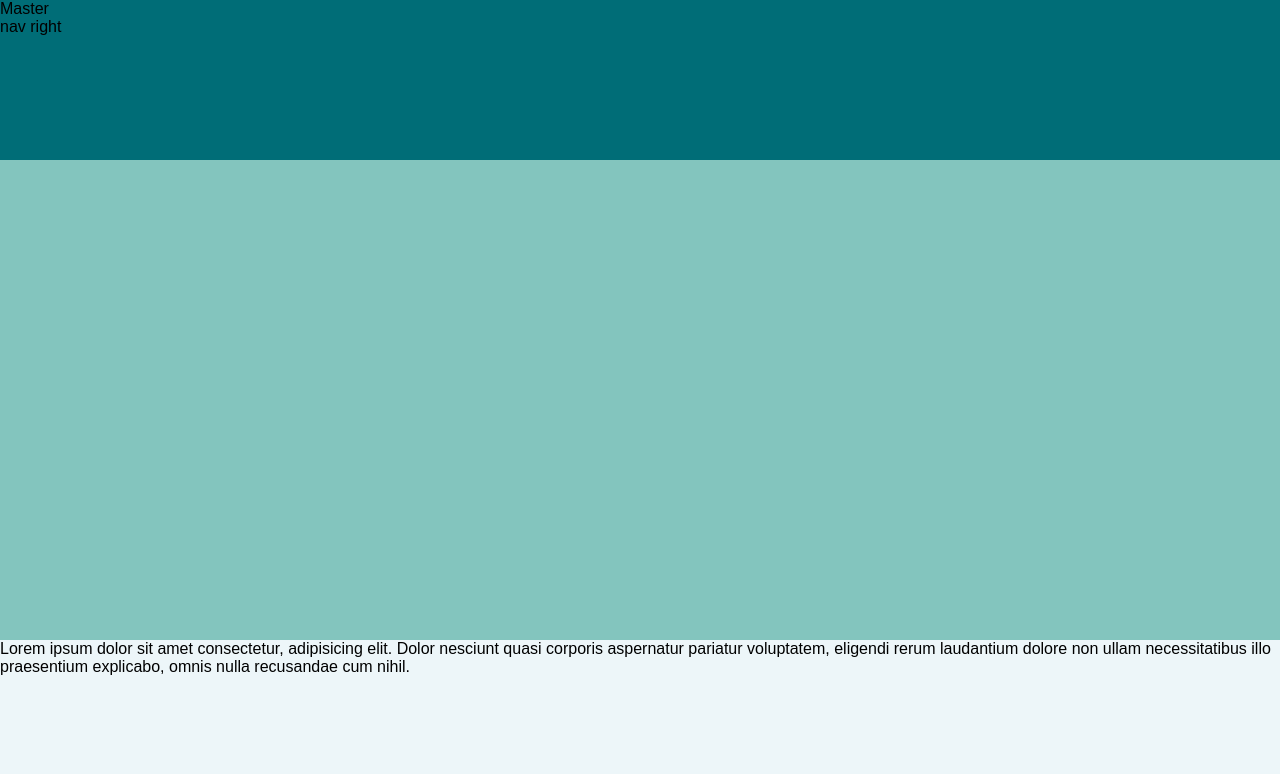
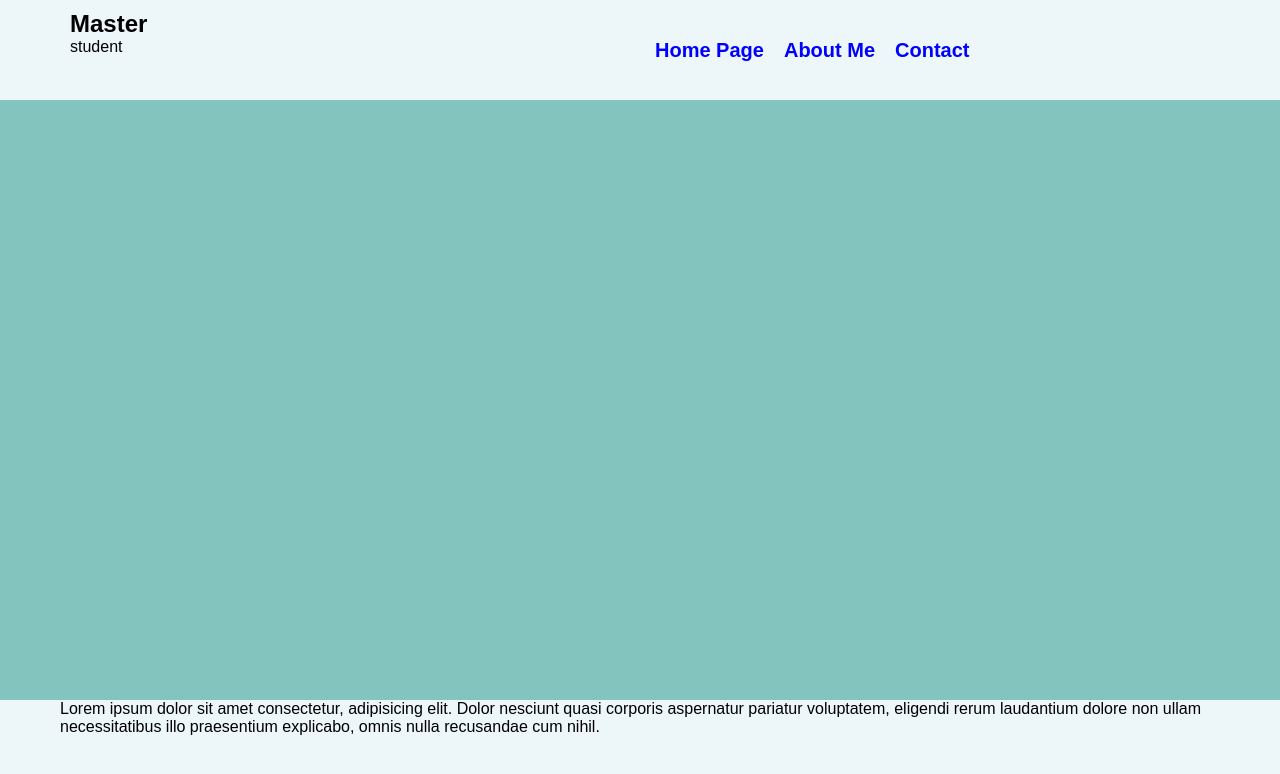
Before and after one commit to Ly136-create/Team-work-git, a plain HTML site: page Index.html in a window 1280 px wide. Drawn offline with Linux system fonts and the light colour scheme.

Commit message:
add style nav bar

```diff
--- a/CSS/style.css
+++ b/CSS/style.css
@@ -11,15 +11,50 @@ body{
     display: flex;
     flex-direction: column;
 }
+/* header start */
 header{
-    background-color: #006d77;
-    flex: 2;
+    background-color: #edf6f9;
+    /* padding: 10px; */
+    gap: 10px;
+    flex: 1;
+    display: flex;
+    justify-content: space-between;
 }
+.nav-left{
+    /* border: 1px solid black; */
+    flex: 1;
+    padding: 10px;
+}
+.nav-left h2, p{
+    margin-left: 60px;
+}
+.nav-right{
+    flex: 1;
+    padding: 10px;
+    gap: 20px;
+    display: flex;
+    align-items: center;
+}
+.nav-right a{
+    font-weight: bold;
+    font-size: 20px;
+    text-decoration: none;
+    color: blue;
+}
+.nav-right a:hover{
+    color: rgba(0, 0, 255, 0.384);
+}
+/* header end */
+
+/* main start */
 main{
     background-color: #83c5be;
     flex: 6;
 }
+
+/* main end */
+
 footer{
     background-color: #edf6f9;
-    flex: 2;
+    flex: 1;
 }
--- a/Index.html
+++ b/Index.html
@@ -11,8 +11,15 @@
 <body>
     <div class="main-content">
         <header>
-            <div class="nav-left">Master</div>
-            <div class="nav-right">nav right</div>
+            <div class="nav-left">
+                <h2>Master</h2>
+                <p>student</p>
+            </div>
+            <div class="nav-right">
+                <a href="#">Home Page</a>
+                <a href="#">About Me</a>
+                <a href="#">Contact</a>
+            </div>
         </header>
         <main>
             <img src="" alt="">
```
